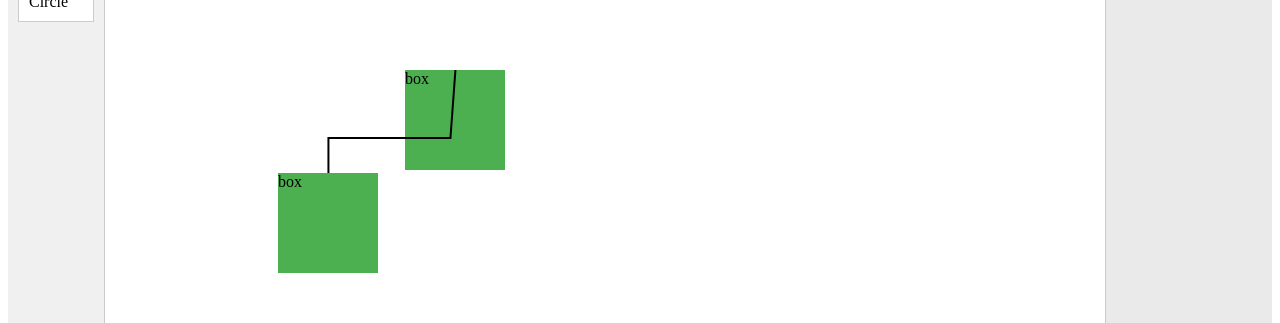
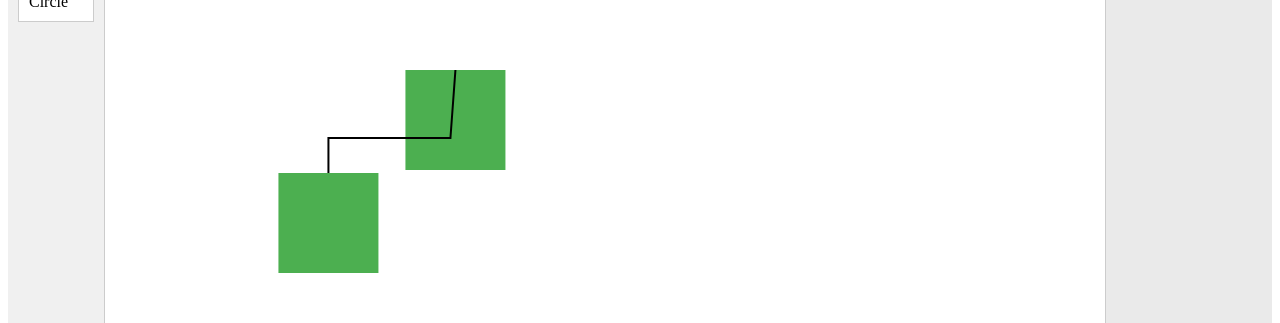
Before and after one commit to egenerse/react-drag-and-drop-poc, a React (Vite) app: page / in a window 1280 px wide. Shown: the part 185-508 px from the top of the page. Built offline with nearby package versions, Linux system fonts and the light colour scheme.

Commit message:
zoom in out

```diff
--- a/src/App.css
+++ b/src/App.css
@@ -1,5 +1,6 @@
 /* General App Layout */
 .app {
+  height: 100dvh;
+  overflow: 'hidden';
   display: flex;
-  height: 100vh;
 }
--- a/src/App.tsx
+++ b/src/App.tsx
@@ -1,9 +1,14 @@
-import React from "react";
+import React, { useEffect } from "react";
 import Sidebar from "./components/Sidebar";
 import Canvas from "./components/Canvas";
 import "./App.css";
 
 const App: React.FC = () => {
+
+useEffect(()=>{
+  document.body.style.overflow = "hidden";
+
+},[])
   return (
     <div className="app">
       <Sidebar />
--- a/src/components/Canvas.css
+++ b/src/components/Canvas.css
@@ -2,7 +2,7 @@
 .canvas-container {
   position: relative;
   flex-grow: 4;
-  overflow: auto; /* Allow scrolling */
+  overflow: hidden;
   background-color: #eaeaea;
 }
 
--- a/src/components/Canvas.tsx
+++ b/src/components/Canvas.tsx
@@ -9,8 +9,11 @@ import "./Canvas.css";
 
 const Canvas: React.FC = () => {
   const [canvasSize, setCanvasSize] = useState({ width: 1000, height: 1000 });
-  const canvasRef = useRef<HTMLDivElement>(null);
+  const canvasRef = useRef<SVGSVGElement>(null);
   const dispatch = useAppDispatch();
+  const [transform, setTransform] = useState({ x: 0, y: 0, scale: 1 });
+  const isPanning = useRef(false);
+  const panStart = useRef({ x: 0, y: 0 });
 
   const elements = useAppSelector((state: RootState) => state.canvas.elements);
   const tempPath = useAppSelector(
@@ -45,7 +48,7 @@ const Canvas: React.FC = () => {
 
   // Handles drop event for mouse dragging
   const handleDrop = (e: React.DragEvent) => {
-    console.log("DEBUG handle dropppppp")
+    console.log("DEBUG handle dropppppp");
     e.preventDefault();
     const elementType = e.dataTransfer.getData(
       "application/reactflow"
@@ -76,7 +79,7 @@ const Canvas: React.FC = () => {
       if (elementType) {
         console.log("debug handleCustomDrop  elementType", elementType);
         const rect = canvasRef.current.getBoundingClientRect();
-        console.log("DEBUG handleCustom drop ,")
+        console.log("DEBUG handleCustom drop ,");
         const x = e.detail.x - rect.left;
         const y = e.detail.y - rect.top;
 
@@ -115,13 +118,65 @@ const Canvas: React.FC = () => {
     };
   }, [canvasSize, handleCustomDrop]);
 
+
+  const handlePan = (e: React.PointerEvent) => {
+    if (isPanning.current) {
+      const dx = e.clientX - panStart.current.x;
+      const dy = e.clientY - panStart.current.y;
+      setTransform(prev => ({
+        ...prev,
+        x: prev.x + dx,
+        y: prev.y + dy,
+      }));
+      panStart.current = { x: e.clientX, y: e.clientY };
+    }
+  };
+
+  // Function to handle zooming
+  const handleZoom = (e: WheelEvent) => {
+    e.preventDefault();
+    setTransform(prev => ({
+      ...prev,
+      scale: Math.max(0.5, prev.scale + e.deltaY * -0.001),
+    }));
+  };
+
+  useEffect(() => {
+    const canvas = canvasRef.current;
+    if (canvas) {
+      canvas.addEventListener("wheel", handleZoom);
+    }
+    return () => {
+      if (canvas) {
+        canvas.removeEventListener("wheel", handleZoom);
+      }
+    };
+  }, []);
+
+
   return (
     <div
       className="canvas-container"
       onDrop={handleDrop}
       onDragOver={(e) => e.preventDefault()} // Required to allow dropping
+      onPointerMove={handlePan}
+      onPointerUp={() => (isPanning.current = true)}
+      onPointerLeave={() => (isPanning.current = false)}
+
     >
-      <div ref={canvasRef} className="canvas">
+      <svg
+        ref={canvasRef}
+        // transform="translate(-%50 ,-50%)"
+        className="canvas"
+        width="100%"
+        height="100%"
+        onDrop={handleDrop}
+        onDragOver={(e) => e.preventDefault()} // Required to allow dropping
+        style={{
+          transform: `translate(${transform.x}px, ${transform.y}px) scale(${transform.scale})`,
+          transformOrigin: "center",
+        }}
+      >
         {elements.map((element) => (
           <CanvasElement
             key={element.id}
@@ -136,18 +191,16 @@ const Canvas: React.FC = () => {
             relationshipId={relationship.id}
           />
         ))}
-
+      </svg>
       {currentConnection && tempPath && (
         <line
           x1={
-              elements.find(
-                (el) => el.id === currentConnection.sourceElementId
-              )!.position.x + 25
+            elements.find((el) => el.id === currentConnection.sourceElementId)!
+              .position.x + 25
           }
           y1={
-              elements.find(
-                (el) => el.id === currentConnection.sourceElementId
-              )!.position.y + 25
+            elements.find((el) => el.id === currentConnection.sourceElementId)!
+              .position.y + 25
           }
           x2={tempPath.x}
           y2={tempPath.y}
@@ -156,7 +209,6 @@ const Canvas: React.FC = () => {
         />
       )}
     </div>
-    </div>
   );
 };
 
--- a/src/components/CanvasElement.tsx
+++ b/src/components/CanvasElement.tsx
@@ -2,24 +2,53 @@ import React, { RefObject, useEffect, useState } from "react";
 import { CanvasElement as CanvasElementType } from "../types";
 import { useMovable } from "../hooks";
 import "./CanvasElement.css";
+import { removeElementById } from "../store/canvasSlice";
+import { useAppDispatch } from "../store/hooks";
 
 type CanvasElementProps = {
   element: CanvasElementType;
   onMove: (x: number, y: number) => void; // Callback for movement
- canvasRef: RefObject<HTMLDivElement> // Accept the ref as a parameter
-
+  canvasRef: RefObject<SVGSVGElement>; // Accept the ref as a parameter
 };
 
-const CanvasElement: React.FC<CanvasElementProps> = ({ element, onMove ,canvasRef}) => {
+const CanvasElement: React.FC<CanvasElementProps> = ({
+  element,
+  onMove,
+  canvasRef,
+}) => {
   const [selected, setSelected] = useState(false);
   const { id, type, position, dimensions, features } = element;
+  const dispatch = useAppDispatch();
+
+  const handleDelete = () => {
+    dispatch(removeElementById(id));
+  };
+
+  useEffect(() => {
+    const handleKeyDown = (e: KeyboardEvent) => {
+      if (selected && e.key === "Backspace") {
+        e.preventDefault(); // Prevent default browser behavior
+        handleDelete();
+      }
+    };
+
+    // Attach the event listener when the element is selected
+    if (selected) {
+      window.addEventListener("keydown", handleKeyDown);
+    }
+
+    // Remove the event listener when the component unmounts or deselects
+    return () => {
+      window.removeEventListener("keydown", handleKeyDown);
+    };
+  }, [handleDelete, selected]);
 
   // Movable functionality
   const { position: movablePosition, handlePointerDown } = useMovable(
     id,
     position,
     Boolean(selected && features.movable),
-    canvasRef,
+    canvasRef
   );
 
   useEffect(() => {
@@ -36,45 +65,51 @@ const CanvasElement: React.FC<CanvasElementProps> = ({ element, onMove ,canvasRe
   const handleSelect = () => setSelected((prev) => !prev); // Toggle selection on click
 
   return (
-    <div
-      className="canvas-element"
-      style={{
-        position: "absolute",
-        left: movablePosition.x,
-        top: movablePosition.y,
-        width: dimensions.width,
-        height: dimensions.height,
-        backgroundColor: selected ? "#388e3c" : "#4caf50", // Different color when selected
-        cursor: selected && features.movable ? "move" : "default",
-      }}
-      onPointerDown={(e) => {
-        handleSelect();
-        handlePointerDown(e);
-      }} // Drag handling only when selected
-    >
-      {type}
+    <>
+      {type === "box" && (
+        <rect
+          x={movablePosition.x}
+          y={movablePosition.y}
+          width={dimensions.width}
+          height={dimensions.height}
+          fill={selected ? "#388e3c" : "#4caf50"}
+          cursor={selected && features.movable ? "move" : "default"}
+          onPointerDown={(e) => {
+            handleSelect();
+            handlePointerDown(e);
+          }}
+        />
+      )}
 
-      {/* Render connection ports conditionally */}
-      {selected && features.connectable && (
-        <>
-          {Object.entries(portPositions).map(([position, style]) => (
-            <div
-              key={position}
-              className="port"
-              style={style}
-              onMouseDown={(e) => {
-                e.preventDefault();
-                e.stopPropagation();
-              }}
-              onMouseUp={(e) => {
-                e.preventDefault();
-                e.stopPropagation();
-              }}
-            />
-          ))}
-        </>
+      {type === "triangle" && (
+        <polygon
+          points={`${movablePosition.x},${movablePosition.y} ${
+            movablePosition.x + dimensions.width / 2
+          },${movablePosition.y + dimensions.height} ${
+            movablePosition.x - dimensions.width / 2
+          },${movablePosition.y + dimensions.height}`}
+          fill="#f44336"
+          cursor={selected && features.movable ? "move" : "default"}
+          onPointerDown={(e) => {
+            handleSelect();
+            handlePointerDown(e);
+          }}
+        />
       )}
-    </div>
+      {type === "circle" && (
+        <circle
+          cx={movablePosition.x}
+          cy={movablePosition.y}
+          r={dimensions.width / 2} // The radius is half the width to match the size logic
+          fill="#4caf50" // Set your color here
+          cursor={selected && features.movable ? "move" : "default"}
+          onPointerDown={(e) => {
+            handleSelect();
+            handlePointerDown(e);
+          }}
+        />
+      )}
+    </>
   );
 };
 
--- a/src/hooks/useMovable.ts
+++ b/src/hooks/useMovable.ts
@@ -7,7 +7,7 @@ export const useMovable = (
   id: string,
   initialPosition: { x: number; y: number },
   enabled: boolean,
-  canvasRef: RefObject<HTMLDivElement> // Accept the ref as a parameter
+  canvasRef: RefObject<SVGSVGElement> // Accept the ref as a parameter
 ) => {
   const dispatch = useAppDispatch();
   const [position, setPosition] = useState(initialPosition);
@@ -25,8 +25,8 @@ export const useMovable = (
 
   const handlePointerDown = (e: React.MouseEvent | React.TouchEvent) => {
     console.log("DEBUGUGUGUU handlePointerDown");
+    if (!enabled) return;
 
-    if (!enabled) return;
     const x = "clientX" in e ? e.clientX : e.touches[0].clientX;
     const y = "clientY" in e ? e.clientY : e.touches[0].clientY;
     startDragging(x, y);
@@ -34,6 +34,7 @@ export const useMovable = (
     // Lock scroll on the canvas using the ref
     if (canvasRef.current) {
       canvasRef.current.style.touchAction = "none";
+      canvasRef.current.style.userSelect = "none"; // Prevents text selection
     }
   };
 
@@ -46,6 +47,8 @@ export const useMovable = (
         const adjustedY = y - offset.y;
         setPosition({ x: adjustedX, y: adjustedY });
         throttledUpdatePosition(adjustedX, adjustedY);
+        e.stopPropagation();
+
       }
     },
     [isDragging, offset, throttledUpdatePosition]
@@ -58,6 +61,7 @@ export const useMovable = (
     // Ensure canvas scroll is re-enabled if the hook is cleaned up
     if (canvasRef.current) {
       canvasRef.current.style.touchAction = "auto";
+      canvasRef.current.style.userSelect = "auto"; // Restores default
     }
   }, [canvasRef]);
 
--- a/src/store/canvasSlice.ts
+++ b/src/store/canvasSlice.ts
@@ -98,9 +98,12 @@ const canvasSlice = createSlice({
     setZoom: (state, action: PayloadAction<number>) => {
       state.zoom = action.payload;
     },
+    removeElementById(state, action: PayloadAction<string>) {
+      state.elements = state.elements.filter((el) => el.id !== action.payload);
+    }
   },
 });
 
-export const { addElement, updateElementPosition, setPan, setZoom } =
+export const { addElement, updateElementPosition, setPan, setZoom ,removeElementById} =
   canvasSlice.actions;
 export default canvasSlice.reducer;
```
Lines whose indentation alone changed are shown as unchanged.
